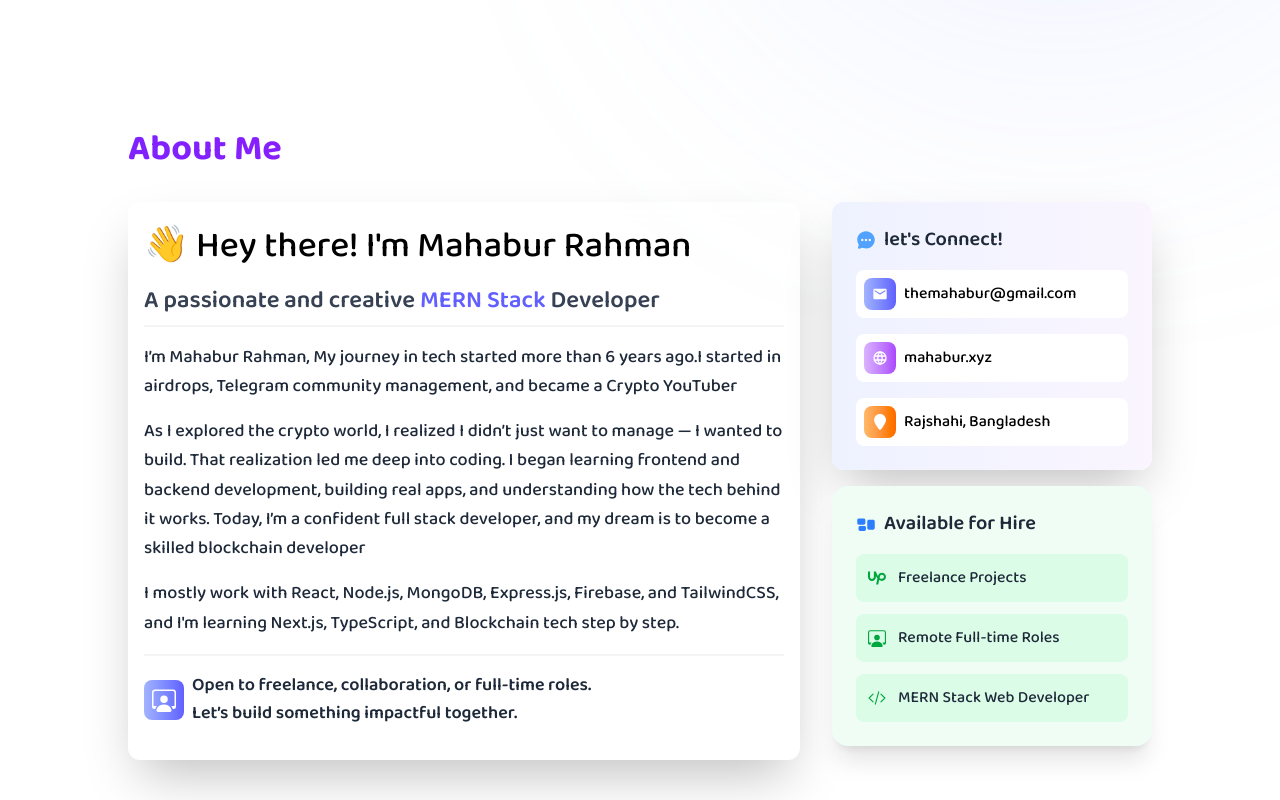
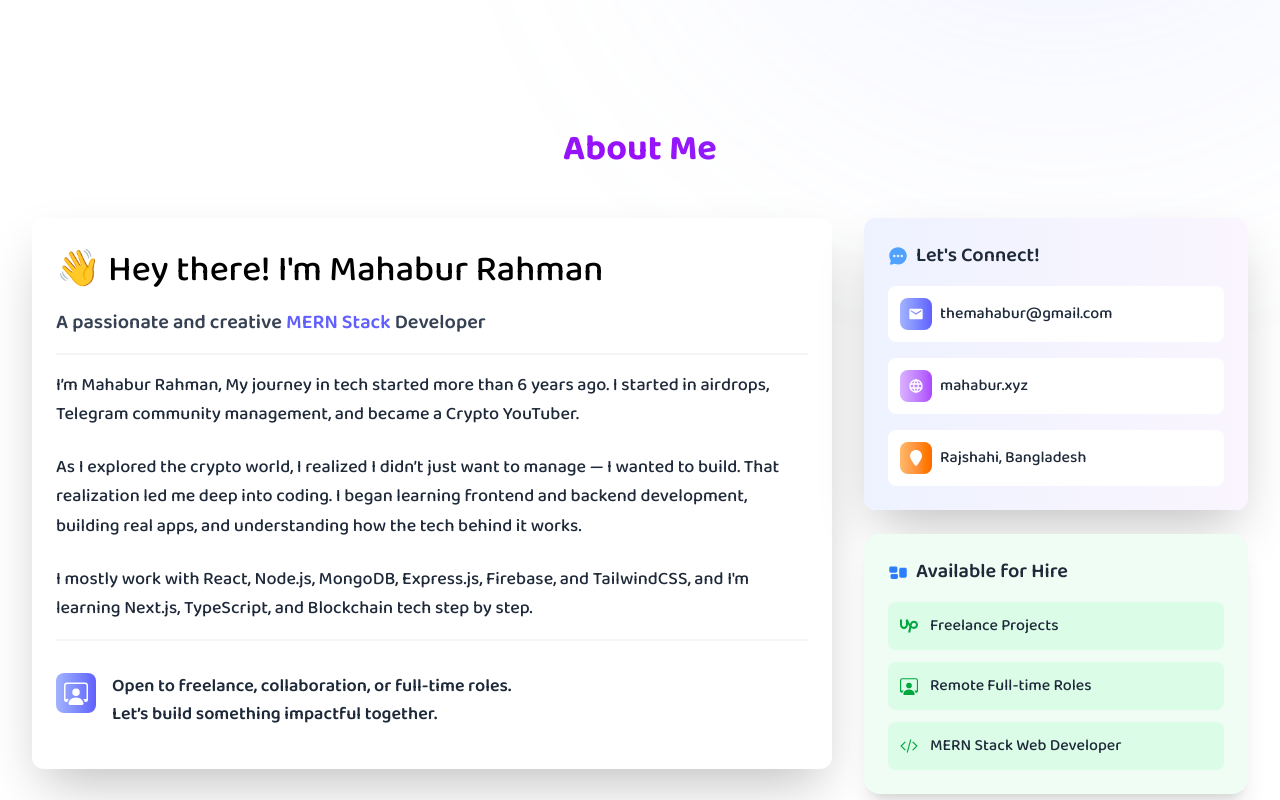
Before and after one commit to themahabur/portfolio, a React (Vite) app: page / in a window 1280 px wide. Shown: the part 640-1440 px from the top of the page. Built offline with nearby package versions, Linux system fonts and the light colour scheme; a web font is replaced by a local one.

Commit message:
feat: update About and Navbar components; enhance layout and responsiveness; switch motion library to framer-motion

```diff
--- a/src/components/About.jsx
+++ b/src/components/About.jsx
@@ -2,139 +2,162 @@ import { FaLocationPin } from "react-icons/fa6";
 import { IoChatbubbleEllipses } from "react-icons/io5";
 import { MdEmail } from "react-icons/md";
 import { TbWorld } from "react-icons/tb";
-import { motion } from "motion/react";
+import { motion } from "framer-motion";
 import { HiOutlineCodeBracket, HiRectangleGroup } from "react-icons/hi2";
 import { SiUpwork } from "react-icons/si";
 import { BsPersonWorkspace } from "react-icons/bs";
-import { CgGoogleTasks } from "react-icons/cg";
 
 const About = () => {
   return (
     <section
       id="about"
-      className="py-16 px-2  flex items-center justify-center"
+      className="max-w-7xl mx-auto py-16 px-4 sm:px-6 lg:px-8"
     >
-      <motion.div
-        initial={{ opacity: 0, y: 20 }}
-        whileInView={{ opacity: 1, y: 0 }}
-        viewport={{ once: true, amount: 0.4 }}
-        transition={{ duration: 0.8, ease: "easeOut" }}
-        className="max-w-5xl w-full  space-y-8"
-      >
-        <h2 className="text-4xl font-bold bg-gradient-to-l from-indigo-600 via-purple-600 to-violet-600 dark:from-indigo-400 dark:via-purple-400 dark:to-violet-400 bg-clip-text text-transparent">
+      <div className="w-full space-y-12">
+        <motion.h2
+          initial={{ opacity: 0, y: 20 }}
+          whileInView={{ opacity: 1, y: 0 }}
+          viewport={{ once: true, amount: 0.4 }}
+          transition={{ duration: 0.8, ease: "easeOut" }}
+          className="text-4xl font-bold bg-gradient-to-l from-indigo-600 via-purple-600 to-violet-600 dark:from-indigo-400 dark:via-purple-400 dark:to-violet-400 bg-clip-text text-transparent text-center"
+        >
           About Me
-        </h2>
-        <div className="grid grid-cols-1 md:grid-cols-3 gap-8">
-          <div className="backdrop-blur  rounded-xl shadow-2xl col-span-2 p-4">
-            <h3 className="text-4xl font-medium leading-relaxed ">
+        </motion.h2>
+
+        <div className="grid grid-cols-1 md:grid-cols-2 lg:grid-cols-3 gap-8 items-start">
+          {/* Text Section */}
+          <motion.div
+            initial={{ opacity: 0, y: 20 }}
+            whileInView={{ opacity: 1, y: 0 }}
+            viewport={{ once: true, amount: 0.4 }}
+            transition={{ duration: 0.8, ease: "easeOut" }}
+            className="backdrop-blur rounded-xl shadow-2xl col-span-1 lg:col-span-2 p-6 bg-white dark:bg-gray-900 w-full"
+          >
+            <h3 className="text-2xl sm:text-3xl md:text-4xl font-medium leading-relaxed">
               👋 Hey there! I'm Mahabur Rahman
             </h3>
-            <p className="font-semibold text-2xl text-gray-700 my-2">
+            <p className="font-semibold text-xl text-gray-700 my-2 dark:text-gray-300">
               A passionate and creative{" "}
-              <span className="text-indigo-500">MERN Stack</span> Developer{" "}
+              <span className="text-indigo-500">MERN Stack</span> Developer
             </p>
 
-            <hr className="border border-gray-100" />
-            <div className="py-4 space-y-4">
-              <p className=" text-lg font-medium leading-relaxed text-gray-800">
+            <hr className="border border-gray-100 dark:border-gray-700 my-4" />
+
+            <div className="space-y-6">
+              <p className="text-base sm:text-lg font-medium leading-relaxed text-gray-800 dark:text-gray-300">
                 I’m Mahabur Rahman, My journey in tech started more than 6 years
-                ago.I started in airdrops, Telegram community management, and
-                became a Crypto YouTuber
+                ago. I started in airdrops, Telegram community management, and
+                became a Crypto YouTuber.
               </p>
-              <p className=" text-lg font-medium leading-relaxed text-gray-800">
+              <p className="text-base sm:text-lg font-medium leading-relaxed text-gray-800 dark:text-gray-300">
                 As I explored the crypto world, I realized I didn’t just want to
                 manage — I wanted to build. That realization led me deep into
                 coding. I began learning frontend and backend development,
                 building real apps, and understanding how the tech behind it
-                works. Today, I’m a confident full stack developer, and my dream
-                is to become a skilled blockchain developer
+                works.
               </p>
-              <p className=" text-lg font-medium leading-relaxed text-gray-800">
+              <p className="text-base sm:text-lg font-medium leading-relaxed text-gray-800 dark:text-gray-300">
                 I mostly work with React, Node.js, MongoDB, Express.js,
                 Firebase, and TailwindCSS, and I'm learning Next.js, TypeScript,
                 and Blockchain tech step by step.
               </p>
             </div>
-            <hr className="border border-gray-100" />
-            <div className="flex items-center gap-2 py-4">
+
+            <hr className="border border-gray-100 dark:border-gray-700 my-4" />
+
+            <div className="flex items-start gap-4 py-4">
               <div className="flex items-center justify-center bg-gradient-to-r from-indigo-300 to-indigo-500 p-2 rounded-lg text-white">
                 <BsPersonWorkspace size={24} />
               </div>
-              <div className="flex flex-col text-gray-800">
-                <p className="text-lg font-semibold text-gray-800 ">
+              <div className="flex flex-col text-gray-800 dark:text-gray-300">
+                <p className="text-base sm:text-lg font-semibold">
                   Open to freelance, collaboration, or full-time roles.
                 </p>
-                <p className="text-lg font-semibold text-gray-800">
+                <p className="text-base sm:text-lg font-semibold">
                   Let’s build something impactful together.
                 </p>
               </div>
             </div>
-          </div>
-          <div className="flex flex-col gap-4 col-span-1">
-            <div className="backdrop-blur p-6 rounded-xl shadow-2xl bg-gradient-to-r from-indigo-50 to-purple-50">
-              <div className="flex items-center gap-2 text-xl font-semibold text-gray-800">
+          </motion.div>
+
+          {/* Contact & Hire Section */}
+          <motion.div
+            initial={{ opacity: 0, y: 20 }}
+            whileInView={{ opacity: 1, y: 0 }}
+            viewport={{ once: true, amount: 0.4 }}
+            transition={{ duration: 0.8, ease: "easeOut" }}
+            className="w-full col-span-1 space-y-6"
+          >
+            {/* Contact Card */}
+            <div className="backdrop-blur p-6 rounded-xl shadow-2xl bg-gradient-to-r from-indigo-50 to-purple-50 dark:from-gray-800 dark:to-gray-700">
+              <div className="flex items-center gap-2 text-xl font-semibold text-gray-800 dark:text-gray-100">
                 <IoChatbubbleEllipses className="text-blue-400" />
-                let's Connect!
+                Let's Connect!
               </div>
-              <div>
-                <div className="flex items-center gap-2 bg-white p-2 rounded-lg  mt-4">
-                  <div className="flex items-center justify-center bg-gradient-to-r from-indigo-300 to-indigo-500 p-2 rounded-lg text-white">
+
+              <div className="mt-4 space-y-4">
+                <div className="flex items-center gap-2 bg-white dark:bg-gray-800 p-3 rounded-lg">
+                  <div className="bg-gradient-to-r from-indigo-300 to-indigo-500 p-2 rounded-lg text-white">
                     <MdEmail />
                   </div>
-                  <p className="font-medium">themahabur@gmail.com</p>
+                  <p className="font-medium text-gray-800 dark:text-gray-200">
+                    themahabur@gmail.com
+                  </p>
                 </div>
-                <div className="flex items-center gap-2 bg-white p-2 rounded-lg  mt-4">
-                  <div className="flex items-center justify-center bg-gradient-to-r from-purple-300 to-purple-500 p-2 rounded-lg text-white">
+
+                <div className="flex items-center gap-2 bg-white dark:bg-gray-800 p-3 rounded-lg">
+                  <div className="bg-gradient-to-r from-purple-300 to-purple-500 p-2 rounded-lg text-white">
                     <TbWorld />
                   </div>
-                  <p className="font-medium">mahabur.xyz</p>
+                  <p className="font-medium text-gray-800 dark:text-gray-200">
+                    mahabur.xyz
+                  </p>
                 </div>
-                <div className="flex items-center gap-2 bg-white p-2 rounded-lg  mt-4">
-                  <div className="flex items-center justify-center bg-gradient-to-r from-orange-300 to-orange-500 p-2 rounded-lg text-white">
+
+                <div className="flex items-center gap-2 bg-white dark:bg-gray-800 p-3 rounded-lg">
+                  <div className="bg-gradient-to-r from-orange-300 to-orange-500 p-2 rounded-lg text-white">
                     <FaLocationPin />
                   </div>
-                  <p className="font-medium">Rajshahi, Bangladesh</p>
+                  <p className="font-medium text-gray-800 dark:text-gray-200">
+                    Rajshahi, Bangladesh
+                  </p>
                 </div>
               </div>
             </div>
-            <div className="backdrop-blur-sm p-6 rounded-2xl shadow-xl bg-green-50">
-              <div className="flex items-center gap-2 text-xl font-semibold text-gray-800">
+
+            {/* Available For Hire Card */}
+            <div className="backdrop-blur p-6 rounded-2xl shadow-xl bg-green-50 dark:bg-green-900">
+              <div className="flex items-center gap-2 text-xl font-semibold text-gray-800 dark:text-white">
                 <HiRectangleGroup className="text-blue-500" />
                 <span>Available for Hire</span>
               </div>
 
               <div className="mt-4 space-y-3">
-                <div className="flex items-center gap-3 bg-green-100 p-3 rounded-lg">
-                  <div className="text-green-600 text-lg">
-                    <SiUpwork />
-                  </div>
-                  <p className="font-medium text-gray-800">
+                <div className="flex items-center gap-3 bg-green-100 dark:bg-green-800 p-3 rounded-lg">
+                  <SiUpwork className="text-green-600 text-lg" />
+                  <p className="font-medium text-gray-800 dark:text-white">
                     Freelance Projects
                   </p>
                 </div>
 
-                <div className="flex items-center gap-3 bg-green-100 p-3 rounded-lg">
-                  <div className="text-green-600 text-lg">
-                    <BsPersonWorkspace />
-                  </div>
-                  <p className="font-medium text-gray-800">
+                <div className="flex items-center gap-3 bg-green-100 dark:bg-green-800 p-3 rounded-lg">
+                  <BsPersonWorkspace className="text-green-600 text-lg" />
+                  <p className="font-medium text-gray-800 dark:text-white">
                     Remote Full-time Roles
                   </p>
                 </div>
 
-                <div className="flex items-center gap-3 bg-green-100 p-3 rounded-lg">
-                  <div className="text-green-600 text-lg">
-                    <HiOutlineCodeBracket />
-                  </div>
-                  <p className="font-medium text-gray-800">
+                <div className="flex items-center gap-3 bg-green-100 dark:bg-green-800 p-3 rounded-lg">
+                  <HiOutlineCodeBracket className="text-green-600 text-lg" />
+                  <p className="font-medium text-gray-800 dark:text-white">
                     MERN Stack Web Developer
                   </p>
                 </div>
               </div>
             </div>
-          </div>
+          </motion.div>
         </div>
-      </motion.div>
+      </div>
     </section>
   );
 };
```
Also changed, not shown: src/components/Navbar.jsx (+22 -13 lines).
